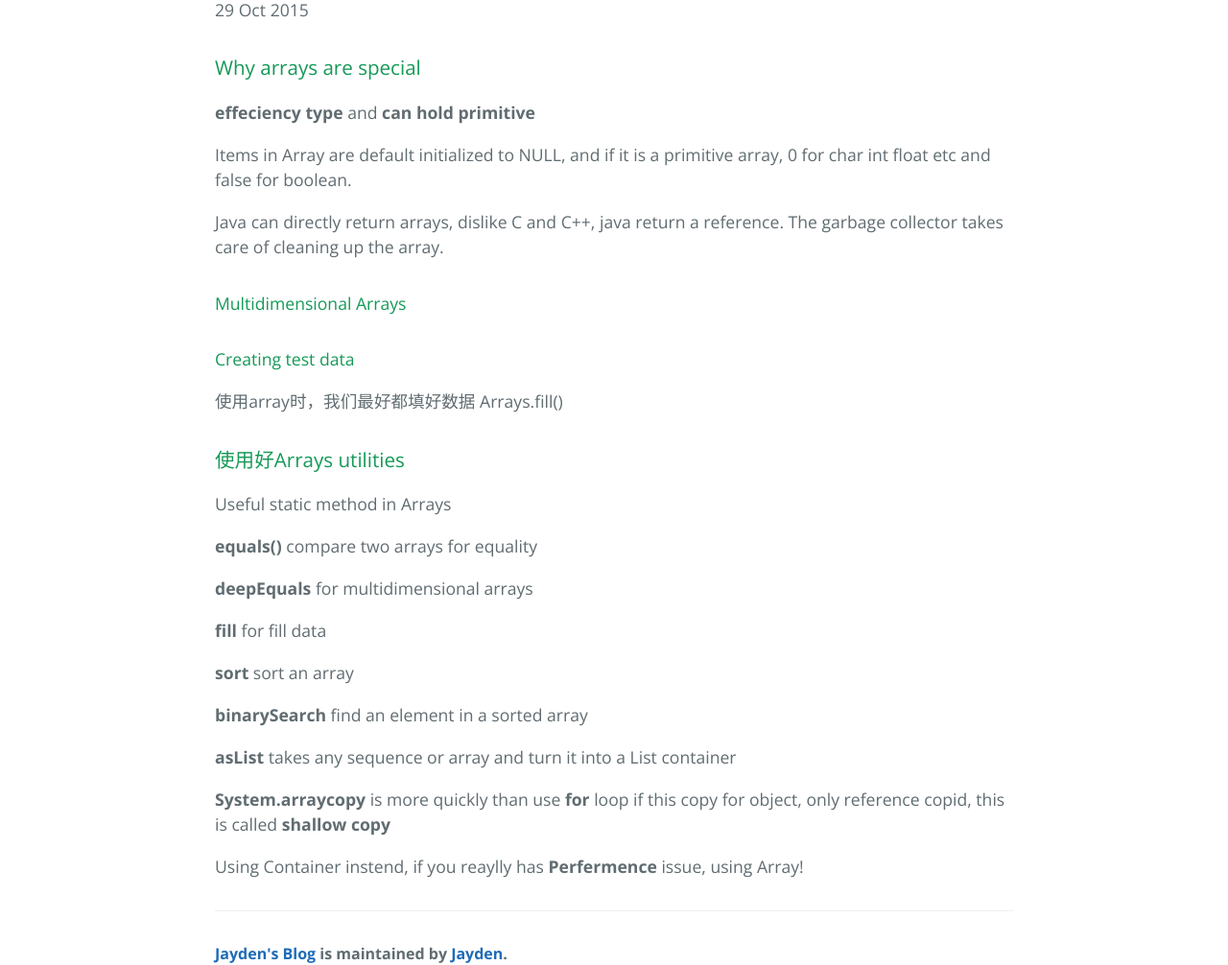
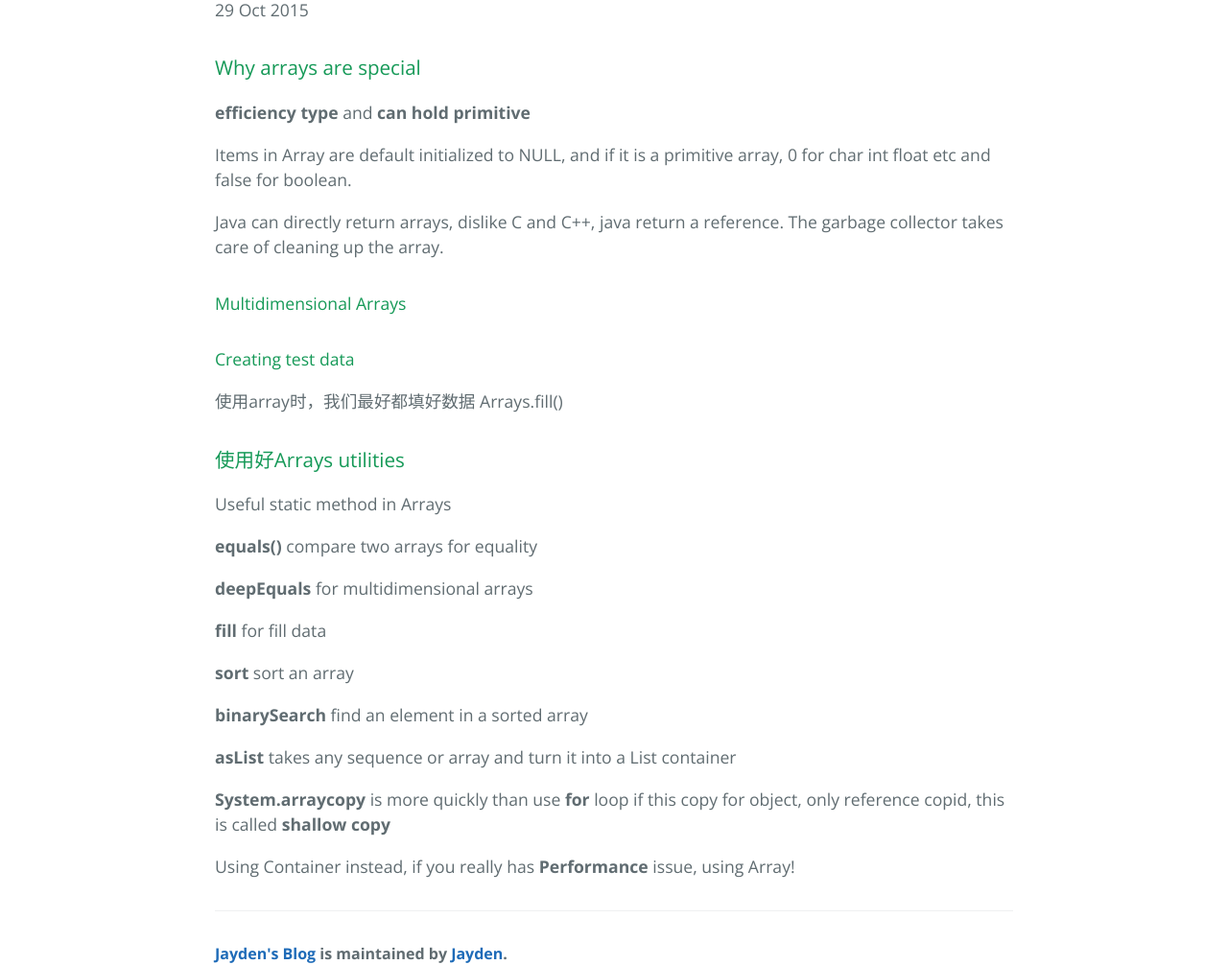
Before and after one commit to dreamhb/dreamhb.github.io, a Jekyll site: the page built from _posts/2015-10-29-Array.md, in a window 1280 px wide. Shown: the part 475-1481 px from the top of the page at 96% size. Built offline with Jekyll 4.4.1, drawn with Linux system fonts in a browser that asks for light colours; comment, search, counter and statistics services are not loaded.

Commit message:
remove typo

```diff
--- a/_posts/2015-10-29-Array.md
+++ b/_posts/2015-10-29-Array.md
@@ -11,7 +11,7 @@ image:
 
 ### Why arrays are special
 
-**effeciency** **type** and **can hold primitive**
+**efficiency** **type** and **can hold primitive**
 
 Items in Array are default initialized to NULL, and if it is a primitive array, 0 for char int float etc and false for boolean.
 
@@ -40,4 +40,4 @@ Useful static method in Arrays
 
 **System.arraycopy** is more quickly than use **for** loop  if this copy for object, only reference copid, this is called **shallow copy**
 
-Using Container instend, if you reaylly has **Perfermence** issue, using Array!
+Using Container instead, if you really has **Performance** issue, using Array!
```
